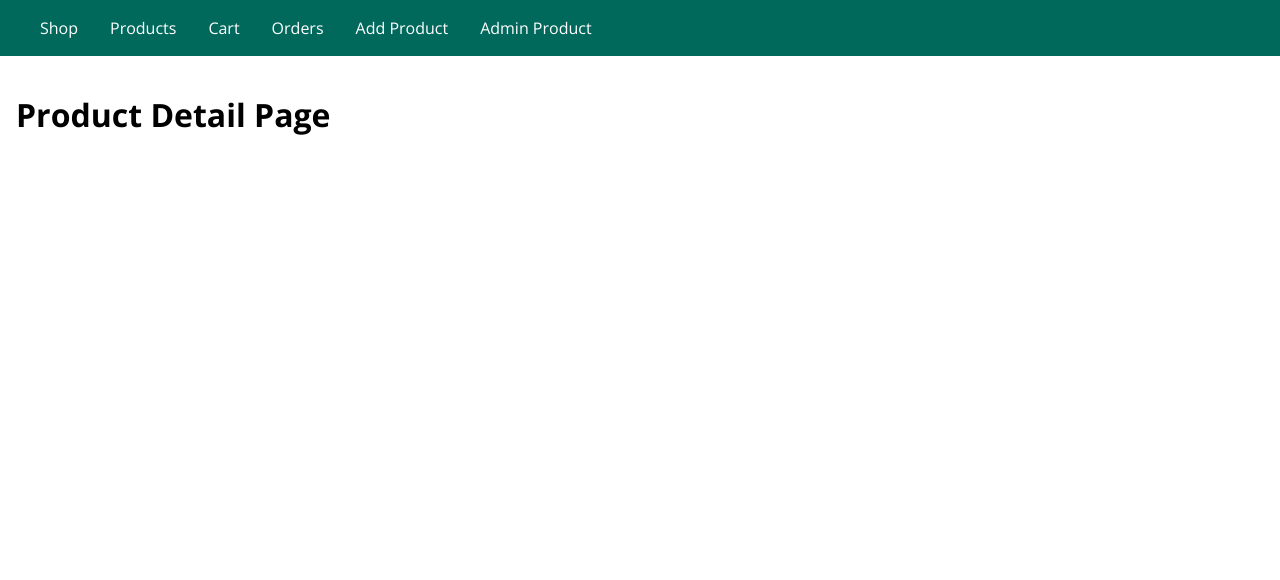
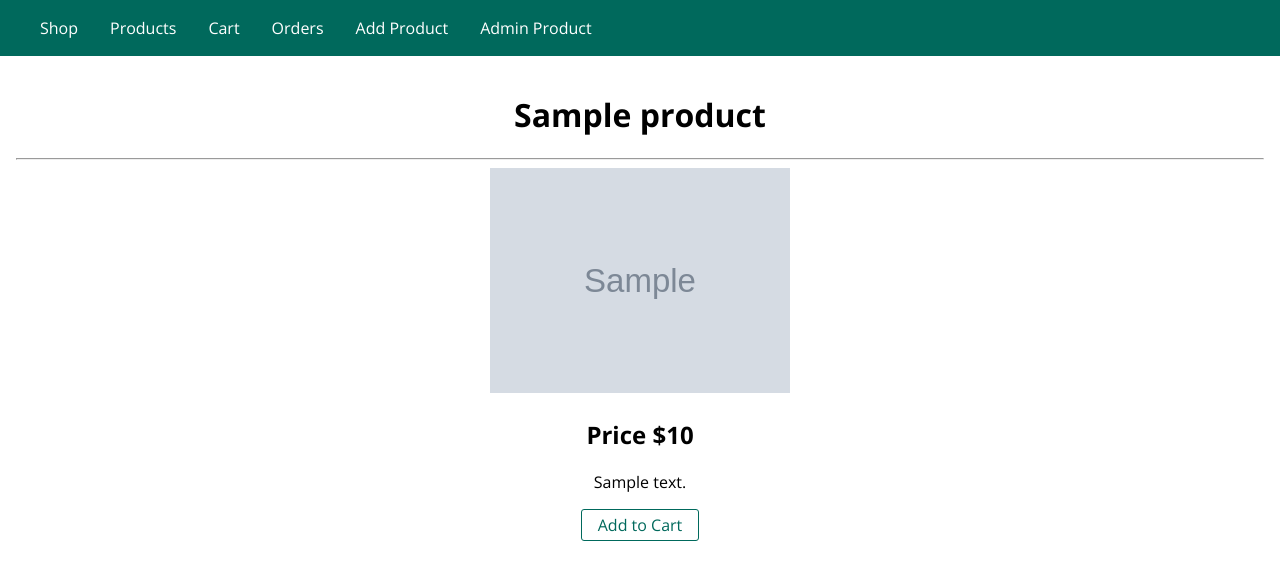
Before and after one commit to amandeep90s/nodejs-the-complete-guide, a Node server app: template online-shopping-app/views/shop/product-detail.pug in a window 1280 px wide. Shown: the top 580 px of the page. Run offline with Node 20, Linux system fonts and the light colour scheme; the template is opened without the code that fills it: most values are stand-ins (such as "Sample title", 1, 10 or a date in 2020); grey boxes marked "Sample" are stand-in pictures; some libraries are stand-ins or nearby versions.

Commit message:
Rendering the product detail view

```diff
--- a/online-shopping-app/public/css/main.css
+++ b/online-shopping-app/public/css/main.css
@@ -17,6 +17,10 @@ main {
 
 form {
   display: inline;
+}
+
+.center {
+  text-align: center;
 }
 
 .main-header {
--- a/online-shopping-app/views/shop/product-detail.pug
+++ b/online-shopping-app/views/shop/product-detail.pug
@@ -1,5 +1,12 @@
 extends ../layouts/main-layout.pug
 
 block content
-  main
-    h1 Product Detail Page
+  main.center
+    h1 #{product.title}
+    hr
+    div
+      img(src=(product.imageUrl), alt=(product.title) width="300")
+    h2 Price $#{product.price}
+    p #{product.description}
+    form(action="/add-to-cart" method="post")
+      button.btn(type="submit") Add to Cart
```
Also changed, not shown: online-shopping-app/controllers/shop.js (+5 -2 lines).
